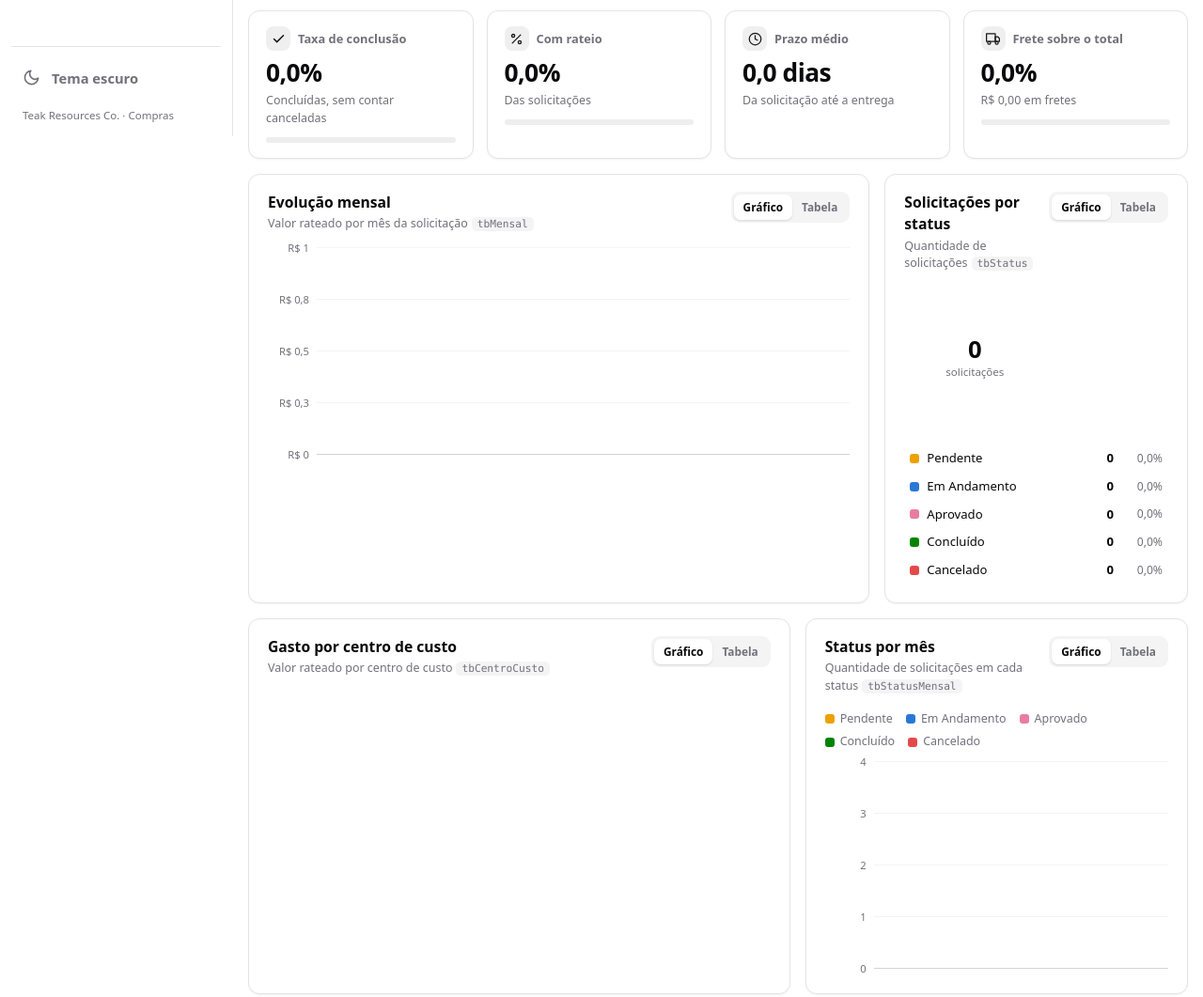
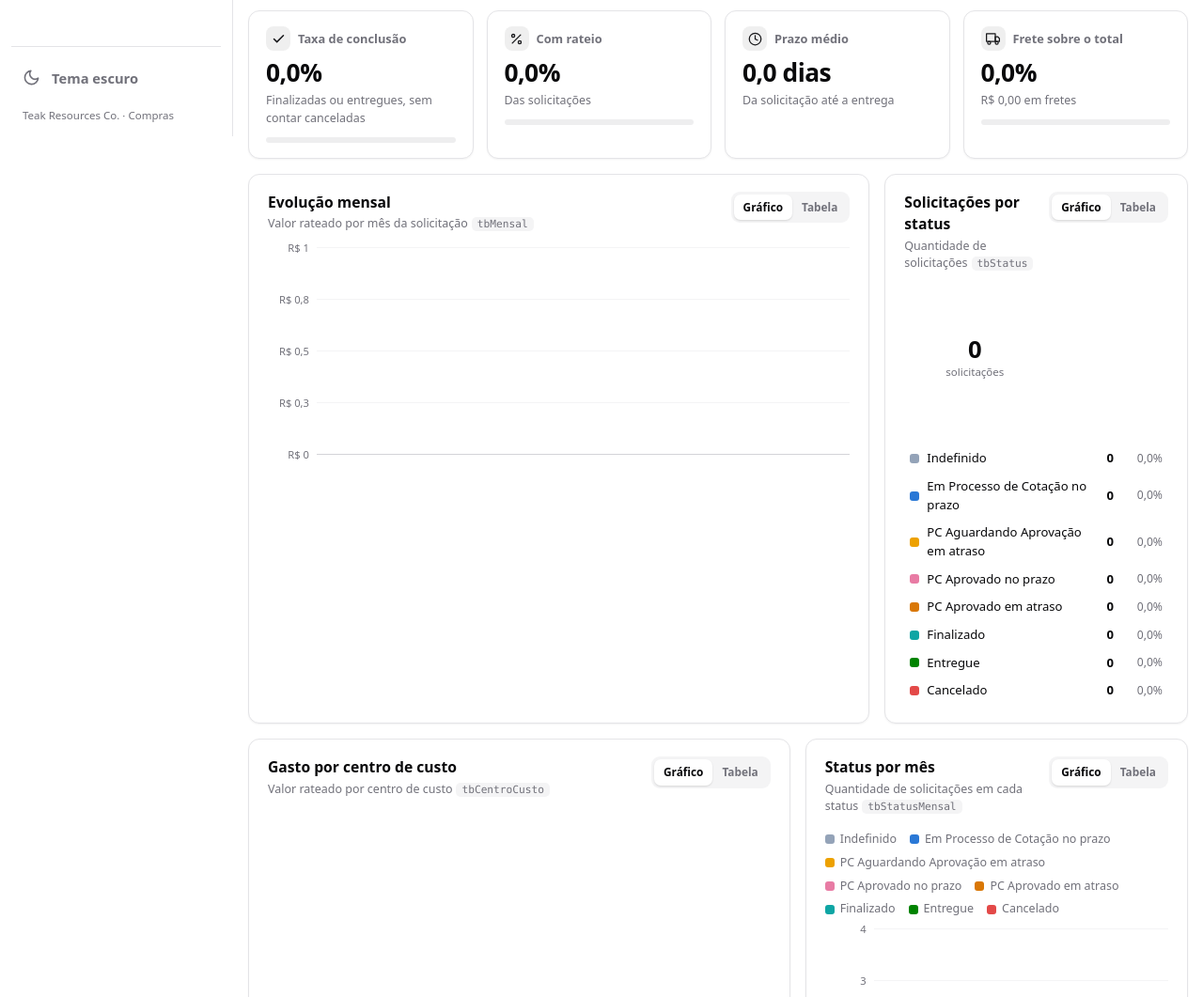
Before and after one commit to andersonsouza26/home, a plain HTML site: page compras-trc.html in a window 1280 px wide. Shown: the part 655-1716 px from the top of the page at 94% size. Drawn offline with Linux system fonts and the light colour scheme; no server answers.

Commit message:
Status alinhados ao Fluig (+ Entregue como status final)

```diff
--- a/compras-trc.html
+++ b/compras-trc.html
@@ -1216,10 +1216,13 @@
           <label for="fStatus">Status</label>
           <select id="fStatus">
             <option value="*" selected>Todos</option>
-            <option value="Pendente" data-color="#eda100">Pendente</option>
-            <option value="Em Andamento" data-color="#2a78d6">Em Andamento</option>
-            <option value="Aprovado" data-color="#e87ba4">Aprovado</option>
-            <option value="Concluído" data-color="#008300">Concluído</option>
+            <option value="Indefinido" data-color="#94a3b8">Indefinido</option>
+            <option value="Em Processo de Cotação no prazo" data-color="#2a78d6">Em Processo de Cotação no prazo</option>
+            <option value="PC Aguardando Aprovação em atraso" data-color="#eda100">PC Aguardando Aprovação em atraso</option>
+            <option value="PC Aprovado no prazo" data-color="#e87ba4">PC Aprovado no prazo</option>
+            <option value="PC Aprovado em atraso" data-color="#d97706">PC Aprovado em atraso</option>
+            <option value="Finalizado" data-color="#0ea5a4">Finalizado</option>
+            <option value="Entregue" data-color="#008300">Entregue</option>
             <option value="Cancelado" data-color="#e34948">Cancelado</option>
           </select>
         </div>
@@ -1395,10 +1398,13 @@
           <label for="status">Status <span class="req">*</span></label>
           <select id="status" name="status" data-grava="tbSolicitacoes[Status]" data-lista="tbListaStatus[Status]" data-lista-fixa title="Lista fixa do sistema (espelhada em Listas › tbListaStatus)">
             <option value="">Selecione...</option>
-            <option data-color="#eda100">Pendente</option>
-            <option data-color="#2a78d6">Em Andamento</option>
-            <option data-color="#e87ba4">Aprovado</option>
-            <option data-color="#008300">Concluído</option>
+            <option data-color="#94a3b8">Indefinido</option>
+            <option data-color="#2a78d6">Em Processo de Cotação no prazo</option>
+            <option data-color="#eda100">PC Aguardando Aprovação em atraso</option>
+            <option data-color="#e87ba4">PC Aprovado no prazo</option>
+            <option data-color="#d97706">PC Aprovado em atraso</option>
+            <option data-color="#0ea5a4">Finalizado</option>
+            <option data-color="#008300">Entregue</option>
             <option data-color="#e34948">Cancelado</option>
           </select>
         </div>
@@ -1590,10 +1596,13 @@
         <label for="qeStatus">Status <span class="req">*</span></label>
         <select id="qeStatus" data-grava="tbSolicitacoes[Status]" data-lista="tbListaStatus[Status]" data-lista-fixa>
           <option value="">Selecione...</option>
-          <option value="Pendente" data-color="#eda100">Pendente</option>
-          <option value="Em Andamento" data-color="#2a78d6">Em Andamento</option>
-          <option value="Aprovado" data-color="#e87ba4">Aprovado</option>
-          <option value="Concluído" data-color="#008300">Concluído</option>
+          <option value="Indefinido" data-color="#94a3b8">Indefinido</option>
+          <option value="Em Processo de Cotação no prazo" data-color="#2a78d6">Em Processo de Cotação no prazo</option>
+          <option value="PC Aguardando Aprovação em atraso" data-color="#eda100">PC Aguardando Aprovação em atraso</option>
+          <option value="PC Aprovado no prazo" data-color="#e87ba4">PC Aprovado no prazo</option>
+          <option value="PC Aprovado em atraso" data-color="#d97706">PC Aprovado em atraso</option>
+          <option value="Finalizado" data-color="#0ea5a4">Finalizado</option>
+          <option value="Entregue" data-color="#008300">Entregue</option>
           <option value="Cancelado" data-color="#e34948">Cancelado</option>
         </select>
       </div>
@@ -2667,8 +2676,11 @@ var Motion=(()=>{var ee=Object.defineProperty;var Ye=Object.getOwnPropertyDescri
   const fMes = iso => { const [y, m] = String(iso).split('-'); return MESES_ABREV[+m - 1] + '/' + y.slice(2); };
   const fMesLongo = iso => { const [y, m] = String(iso).split('-'); return MESES[+m - 1] + ' de ' + y; };
   const plural = (n, s, p) => fInt(n) + ' ' + (n === 1 ? s : p);
-  const STATUS_LISTA = ['Pendente', 'Em Andamento', 'Aprovado', 'Concluído', 'Cancelado'];
-  const COR_STATUS = { 'Pendente': 'var(--st-pend)', 'Em Andamento': 'var(--st-and)', 'Aprovado': 'var(--st-apr)', 'Concluído': 'var(--st-con)', 'Cancelado': 'var(--st-can)' };
+  // Status iguais aos do Fluig + Entregue (status final). Espelhado em Listas › tbListaStatus.
+  const STATUS_LISTA = ['Indefinido', 'Em Processo de Cotação no prazo', 'PC Aguardando Aprovação em atraso', 'PC Aprovado no prazo', 'PC Aprovado em atraso', 'Finalizado', 'Entregue', 'Cancelado'];
+  const COR_STATUS = new Proxy({ 'Indefinido': '#94a3b8', 'Em Processo de Cotação no prazo': '#2a78d6', 'PC Aguardando Aprovação em atraso': '#eda100', 'PC Aprovado no prazo': '#e87ba4', 'PC Aprovado em atraso': '#d97706', 'Finalizado': '#0ea5a4', 'Entregue': '#008300', 'Cancelado': '#e34948' }, { get: (o, k) => o[k] || '#94a3b8' });
+  const STATUS_ABERTO = ['Indefinido', 'Em Processo de Cotação no prazo', 'PC Aguardando Aprovação em atraso', 'PC Aprovado no prazo', 'PC Aprovado em atraso'];
+  const STATUS_CONCLUIDO = ['Finalizado', 'Entregue'];
 
   // Cria elementos com texto seguro (textContent); 'html' só é usado para ícones fixos do próprio arquivo
   function h(tag, props, ...kids) {
@@ -2962,8 +2974,8 @@ var Motion=(()=>{var ee=Object.defineProperty;var Ye=Object.getOwnPropertyDescri
     const simples = (campo, rotulo) => ordVR(agrupa(s => s[campo], (k, ss) => ({ [rotulo]: k, 'Solicitações': ss.length, [VR]: somaVR(ss), '% do Valor': pctDe(somaVR(ss)) })));
     const tbRateio = [['Com rateio', 'Sim', true], ['Sem rateio', 'Não', false]].map(([t, r, b]) => { const ss = lista.filter(s => ehRateio(s) === b); return { 'Tipo': t, 'Rateio': r, 'Solicitações': ss.length, [VR]: somaVR(ss), '% do Valor': pctDe(somaVR(ss)) }; });
     const tbFornecedor = ordVR(agrupa(s => temNF(s) ? s.fornecedor : '', (k, ss) => { const v = somaVR(ss), n = new Set(ss.map(s => s.nf || s.id)).size; return { 'Fornecedor': k, 'NFs': n, [VR]: v, 'Ticket Médio': n ? v / n : 0, '% do Valor': pctDe(v) }; }));
-    const ABERTO = ['Pendente', 'Em Andamento', 'Aprovado'];
-    const tbComprador = ordVR(agrupa(s => s.comprador, (k, ss) => ({ 'Comprador': k, 'Solicitações': ss.length, 'Concluídas': ss.filter(s => s.status === 'Concluído').length, 'Em Aberto': ss.filter(s => ABERTO.includes(s.status)).length, [VR]: somaVR(ss) })));
+    const ABERTO = STATUS_ABERTO;
+    const tbComprador = ordVR(agrupa(s => s.comprador, (k, ss) => ({ 'Comprador': k, 'Solicitações': ss.length, 'Concluídas': ss.filter(s => STATUS_CONCLUIDO.includes(s.status)).length, 'Em Aberto': ss.filter(s => ABERTO.includes(s.status)).length, [VR]: somaVR(ss) })));
     const tbSolicitante = agrupa(s => s.solicitante, (k, ss) => ({ 'Solicitante': k, 'Solicitações': ss.length, [VR]: somaVR(ss) })).sort((a, b) => b['Solicitações'] - a['Solicitações']);
     const tbTransportador = agrupa(s => s.transportador, (k, ss) => { const v = ss.reduce((a, s) => a + frV(s), 0); return { 'Transportador': k, 'Entregas': ss.length, 'Valor Frete': v, 'Frete Médio': ss.length ? v / ss.length : 0 }; }).sort((a, b) => b['Valor Frete'] - a['Valor Frete']);
     const ind = {
@@ -2977,7 +2989,7 @@ var Motion=(()=>{var ee=Object.defineProperty;var Ye=Object.getOwnPropertyDescri
       'Percentual com rateio': lista.length ? lista.filter(ehRateio).length / lista.length : 0,
       'Aguardando NF (exceto canceladas)': naoCanc.filter(s => !temNF(s)).length,
       'Em aberto (Pendente, Em Andamento, Aprovado)': lista.filter(s => ABERTO.includes(s.status)).length,
-      'Taxa de conclusão (sem canceladas)': naoCanc.length ? naoCanc.filter(s => s.status === 'Concluído').length / naoCanc.length : 0,
+      'Taxa de conclusão (sem canceladas)': naoCanc.length ? naoCanc.filter(s => STATUS_CONCLUIDO.includes(s.status)).length / naoCanc.length : 0,
       'Prazo médio: solicitação até entrega (dias)': prazos.length ? prazos.reduce((a, b) => a + b, 0) / prazos.length : 0,
       'Centros de custo com gasto': tbCentroCusto.filter(r => r[VR] > 0).length,
       'Fornecedores com NF': tbFornecedor.length
@@ -3048,10 +3060,10 @@ var Motion=(()=>{var ee=Object.defineProperty;var Ye=Object.getOwnPropertyDescri
     kpis.replaceChildren(
       hero,
       kpi('doc', 'Solicitações', I('Total de solicitações'), fInt, plural(I('Solicitações com rateio'), 'com rateio', 'com rateio')),
-      kpi('inbox', 'Em aberto', I('Em aberto (Pendente, Em Andamento, Aprovado)'), fInt, 'Pendente, Em Andamento ou Aprovado'),
+      kpi('inbox', 'Em aberto', I('Em aberto (Pendente, Em Andamento, Aprovado)'), fInt, 'Indefinido, em cotação ou PC aguardando/aprovado'),
       kpi('tag', 'Aguardando NF', I('Aguardando NF (exceto canceladas)'), fInt, 'Solicitações sem nota fiscal'),
       kpi('money', 'Ticket médio', I('Ticket médio por solicitação com NF'), fBRL, 'Por solicitação com NF'),
-      kpi('check', 'Taxa de conclusão', I('Taxa de conclusão (sem canceladas)'), fPct, 'Concluídas, sem contar canceladas', medidor(I('Taxa de conclusão (sem canceladas)'))),
+      kpi('check', 'Taxa de conclusão', I('Taxa de conclusão (sem canceladas)'), fPct, 'Finalizadas ou entregues, sem contar canceladas', medidor(I('Taxa de conclusão (sem canceladas)'))),
       kpi('split', 'Com rateio', I('Percentual com rateio'), fPct, 'Das solicitações', medidor(I('Percentual com rateio'))),
       kpi('clock', 'Prazo médio', I('Prazo médio: solicitação até entrega (dias)'), v => nfDec.format(v) + ' dias', 'Da solicitação até a entrega'),
       kpi('truck', 'Frete sobre o total', I('Frete sobre o valor total'), fPct, fBRL(I('Valor total de frete')) + ' em fretes', medidor(I('Frete sobre o valor total')))
```
